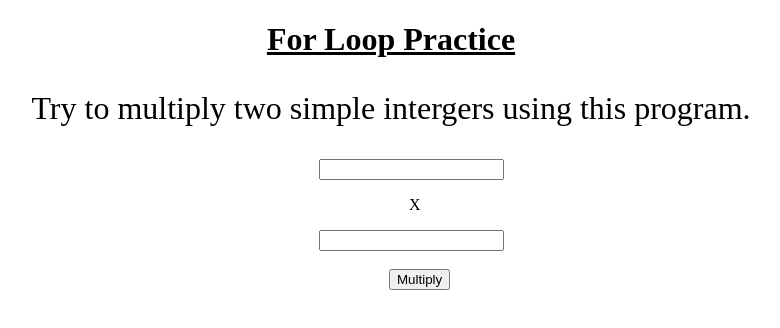
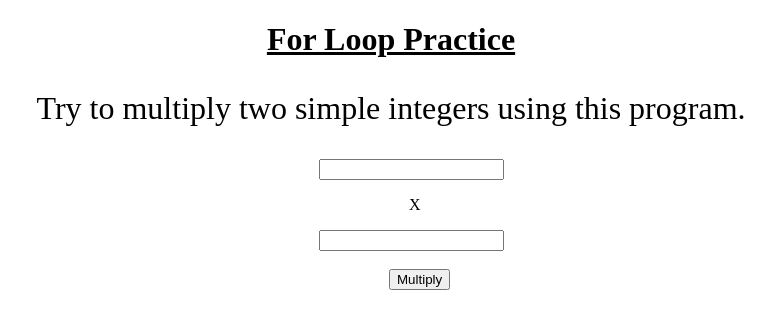
Before and after one commit to Hashir14/ICS2O-Unit7-07-HTML, a plain HTML site: page index.html in a window 1280 px wide. Shown: the whole page, without its empty margins (249-1029 px from the left). Drawn offline with Linux system fonts and the light colour scheme.

Commit message:
Spelling Mistake in HTML.

```diff
--- a/index.html
+++ b/index.html
@@ -8,7 +8,7 @@
   </head>
   <body>
     <h1 class="title">For Loop Practice</h1>
-    <p class="text">Try to multiply two simple intergers using this program.</p>
+    <p class="text">Try to multiply two simple integers using this program.</p>
     <input id="input1" type="text">
     <br>
     <p id="times">X</p>
```
